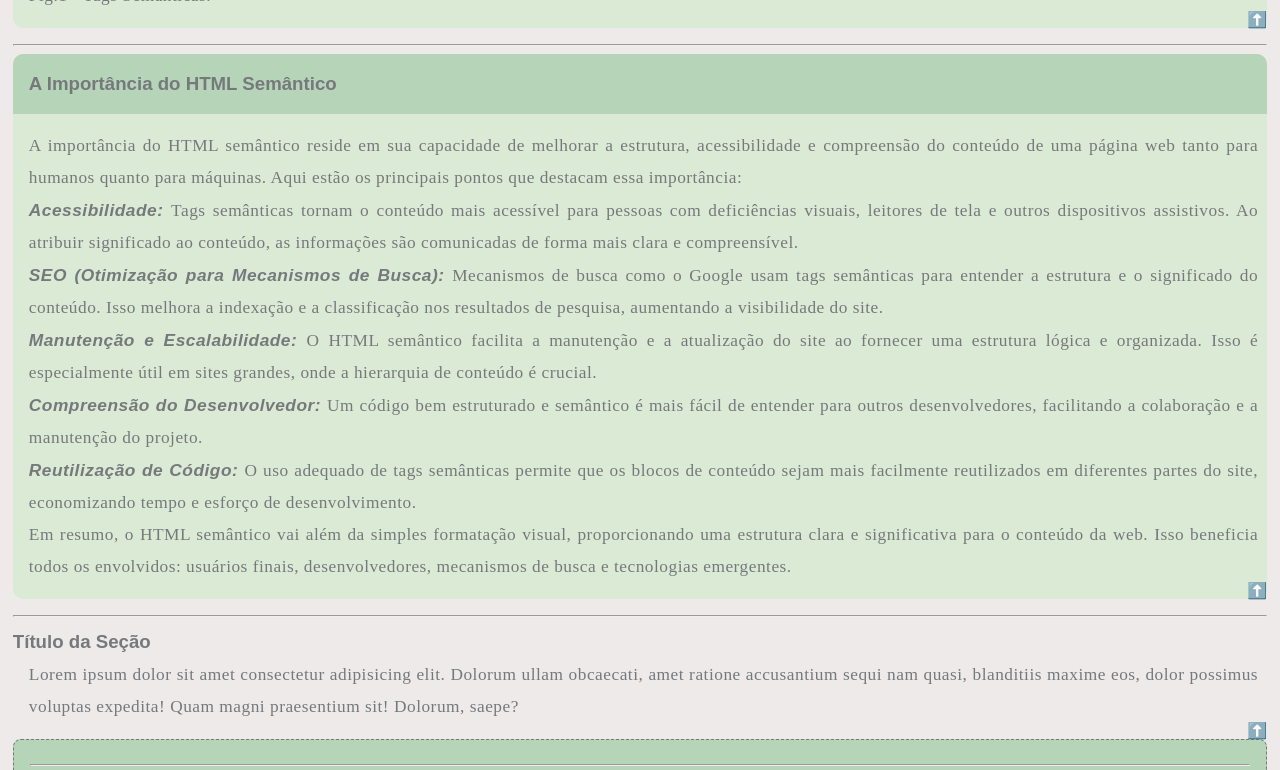
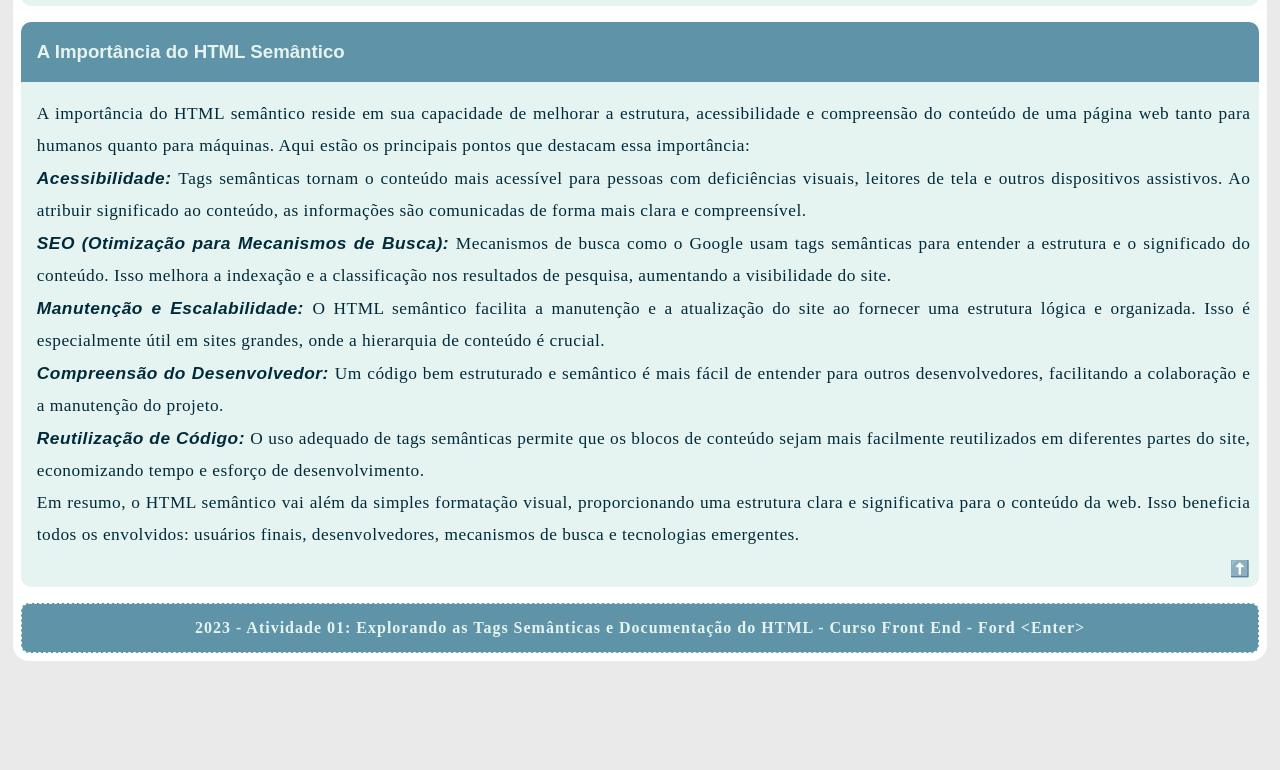
Before and after one commit to jlima32/html-semantico, a plain HTML site: page index.html in a window 1280 px wide. Shown: the part 1251-2021 px from the top of the page. After the commit the page ends 1924 px from the top, so only its background shows below. Drawn offline with Linux system fonts and the light colour scheme.

Commit message:
style: estilização da página

```diff
--- a/index.html
+++ b/index.html
@@ -9,9 +9,11 @@
 </head>
 <body>
 
+    <div id="container">
+
         <header id="header">
-        <h1 class="titulo-de-pagina">Atividade 01: Explorando as Tags Semânticas e Documentação do HTML</h1>
-    </header>
+            <h1 class="titulo-de-pagina">HTML Semântico</h1>
+
         <nav>
             <ul>
                 <li><a href="#introducao">Introdução</a></li>
@@ -20,17 +22,18 @@
                 <li><a href="#importancia">A Importância do HTML Semântico</a></li>
             </ul>
         </nav>
-    <hr>
+        </header>
+
 
         <section id="introducao">
             <article>
                 <em><h3 class="titulo-de-artigo">O que são Tags Semânticas?</h3></em>
                 <p class="paragrafo-de-artigo">Tags semânticas no HTML são elementos específicos usados para atribuir significado e estrutura semântica ao conteúdo de uma página web.</p>
                 <p class="paragrafo-de-artigo"> Em vez de simplesmente descrever como o conteúdo deve ser apresentado visualmente, as tags semânticas ajudam a definir a função e o propósito do conteúdo para os navegadores, mecanismos de busca e leitores de tela, melhorando a acessibilidade, a indexação e a compreensão do conteúdo.</p>
-            <p style="text-align: right;"> <a href="#header"><strong>⬆️</strong></a></p>
+                <p class="seta"><a href="#header"><strong>⬆️</strong></a></p>
             </article>
-        <hr>
         </section>
+
 
         <section id="tags-semanticas">
             <article>
@@ -101,9 +104,9 @@
                                 <p>Normalmente um rodapé contém informações sobre o autor da seção de dados, direitos autorais ou links para documentos relacionados.</p>
                             </blockquote>
                     </details>
-                    <p style="text-align: right;"> <a href="#header"><strong>⬆️</strong></a></p>
+                    <p class="seta"> <a href="#header"><strong>⬆️</strong></a></p>
             </article>
-        <hr>
+
         </section>
 
         <section id="exemplo">
@@ -113,9 +116,9 @@
                     <img src="https://henriquesilverio.github.io/images/html-5-exemplo-02.jpg" alt="Exemplo Tags Semânticas" style="width:40%">
                     <figcaption>Fig.1 - Tags Semânticas.</figcaption>
                 </figure>
-            <p style="text-align: right;"> <a href="#header"><strong>⬆️</strong></a></p>
+                <p class="seta"> <a href="#header"><strong>⬆️</strong></a></p>
             </article>
-        <hr>
+
         </section>
 
         <section id="importancia">
@@ -130,24 +133,21 @@
                     <li><p class="paragrafo-de-artigo"><span class="subtitulo-de-artigo">Reutilização de Código: </span>O uso adequado de tags semânticas permite que os blocos de conteúdo sejam mais facilmente reutilizados em diferentes partes do site, economizando tempo e esforço de desenvolvimento.</li></p>
                 </ol>
                 <p class="paragrafo-de-artigo">Em resumo, o HTML semântico vai além da simples formatação visual, proporcionando uma estrutura clara e significativa para o conteúdo da web. Isso beneficia todos os envolvidos: usuários finais, desenvolvedores, mecanismos de busca e tecnologias emergentes.</p>
-            <p style="text-align: right;"> <a href="#header"><strong>⬆️</strong></a></p>
+                <p class="seta"> <a href="#header"><strong>⬆️</strong></a></p>
             </article>
-        <hr />
+
         </section>
 
-    <section id="exemplos">
-        <h2 class="titulo-de-secao">Título da Seção</h2>
-        <p class="paragrafo-de-artigo">Lorem ipsum dolor sit amet consectetur adipisicing elit. Dolorum ullam obcaecati, amet ratione accusantium sequi nam quasi, blanditiis maxime eos, dolor possimus voluptas expedita! Quam magni praesentium sit! Dolorum, saepe?</p>
-        <p style="text-align: right;"> <a href="#header"><strong>⬆️</strong></a></p>
-    </section>
+
 
         <footer>
-        <hr>
-        <p style="text-align: center;"><small>2023 - Atividade 01 - Curso Front End - Ford &lt;Enter&gt;</small> </p>
 
-        <hr>
+            <p><small>2023 - Atividade 01: Explorando as Tags Semânticas e Documentação do HTML - Curso Front End - Ford &lt;Enter&gt;</small> </p>
+
+
+
         </footer>
-
+    </div>
 
 </body>
 </html>
--- a/style/style.css
+++ b/style/style.css
@@ -1,9 +1,9 @@
 :root {
-    --cor-primaria: #DBEAD5;
-    --cor-secundaria: #B6D4B8;
-    --cor-terciaria: #76797c;
-    --cor-quartenaria: #85a187;
-    --cor-fundo: #EEEAEA;
+    --cor-primaria: #E6F4F1;
+    --cor-secundaria: #5F93A7;
+    --cor-terciaria: #002A3B;
+    --cor-quartenaria: #F59432;
+    --cor-fundo: #EAEAEA;
     }
 
 body {
@@ -25,6 +25,7 @@ header{
     align-items: center ;
     background-color: var(--cor-primaria);
     border-radius: 10px;
+
 }
 
 .titulo-de-pagina {
@@ -39,10 +40,9 @@ header{
 }
 
 nav {
-    background-color: var(--cor-fundo);
+    background-color: var(--cor-primaria);
     padding: 1rem;
     border-radius: 0.5rem;
-    border: 0.6px dashed var(--cor-terciaria);
     margin: 0.5rem
 }
 nav li {
@@ -58,8 +58,8 @@ nav li a{
 
 nav li a:hover,
 .seta a:hover{
+    padding-bottom: 1rem;
     color: var(--cor-quartenaria);
-    border-bottom: var(--cor-quartenaria) solid 1px;
 }
 
 
@@ -71,7 +71,7 @@ article {
 .titulo-de-artigo {
     background-color: var(--cor-secundaria);
     max-width: 100%;
-    color: #76797c;
+    color: var(--cor-primaria);
     font-weight: 600;
     line-height: 1.5;
     font-size: 14pt;
@@ -118,7 +118,7 @@ article {
 footer {
     text-align: center;
     background-color: var(--cor-secundaria);
-    color: var(--cor-terciaria);
+    color: var(--cor-primaria);
     padding: 1rem;
     letter-spacing: 0.0625rem;
     border: 1px dashed;
```
Lines whose indentation alone changed are shown as unchanged.
